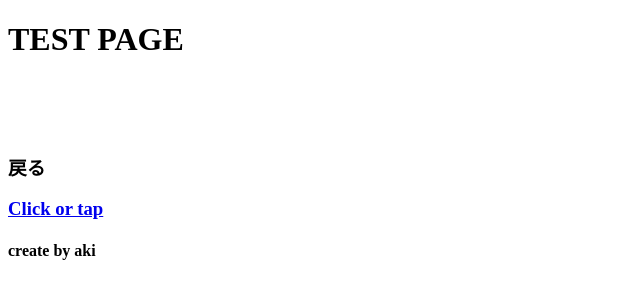
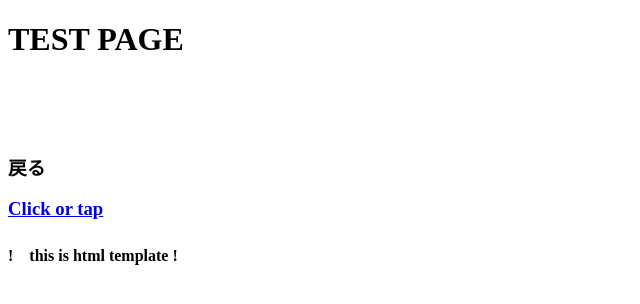
Before and after one commit to akikaki-san/test, a plain HTML site: page index.html in a window 1280 px wide. Shown: the whole page, without its empty margins (0-640 px from the left). Drawn offline with Linux system fonts and the light colour scheme.

Commit message:
Update index.html

```diff
--- a/index.html
+++ b/index.html
@@ -8,5 +8,5 @@
   <h3> 戻る <h3>
 <a href="https://akikaki-san.github.io/" class="jumppage"><span class="jumppage"></span> Click or tap </a>
 
-<h4> create by aki <h4>
+<h4> !　this is html template ! <h4>
 </html>
```
